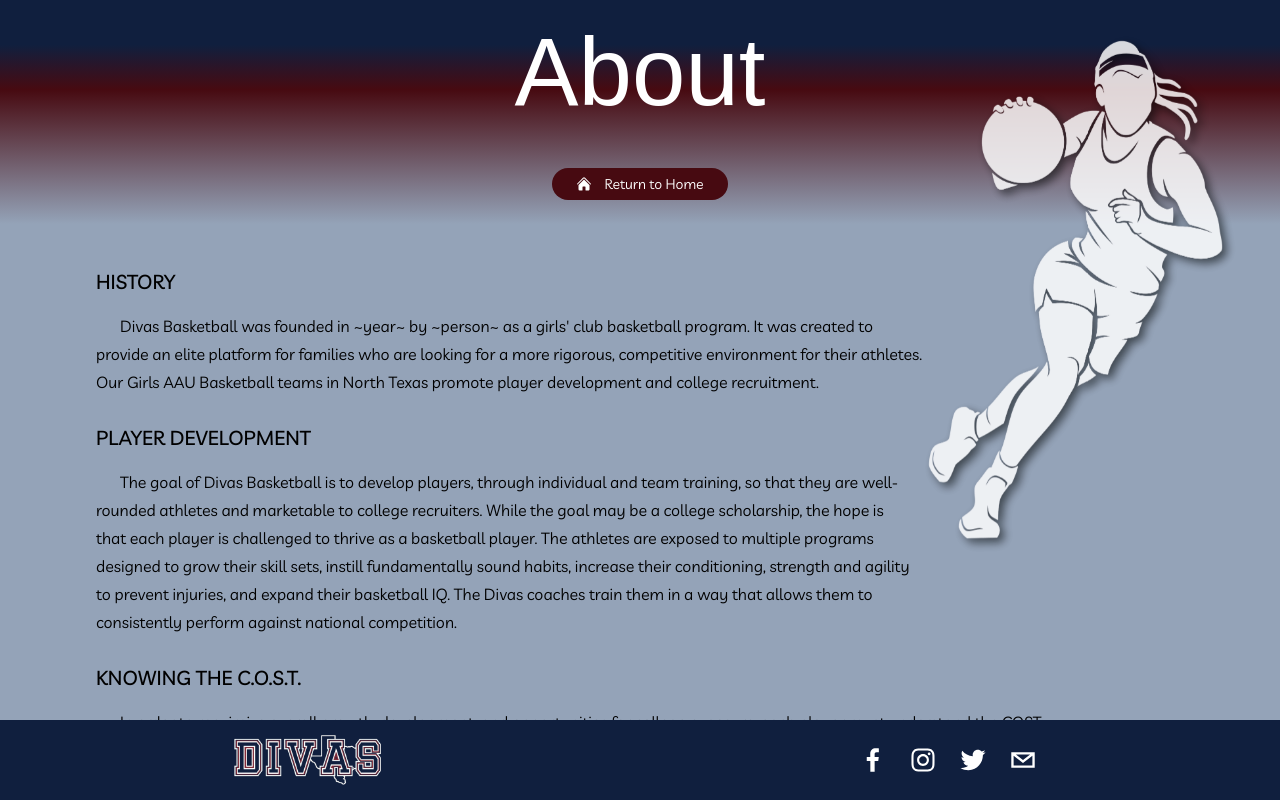
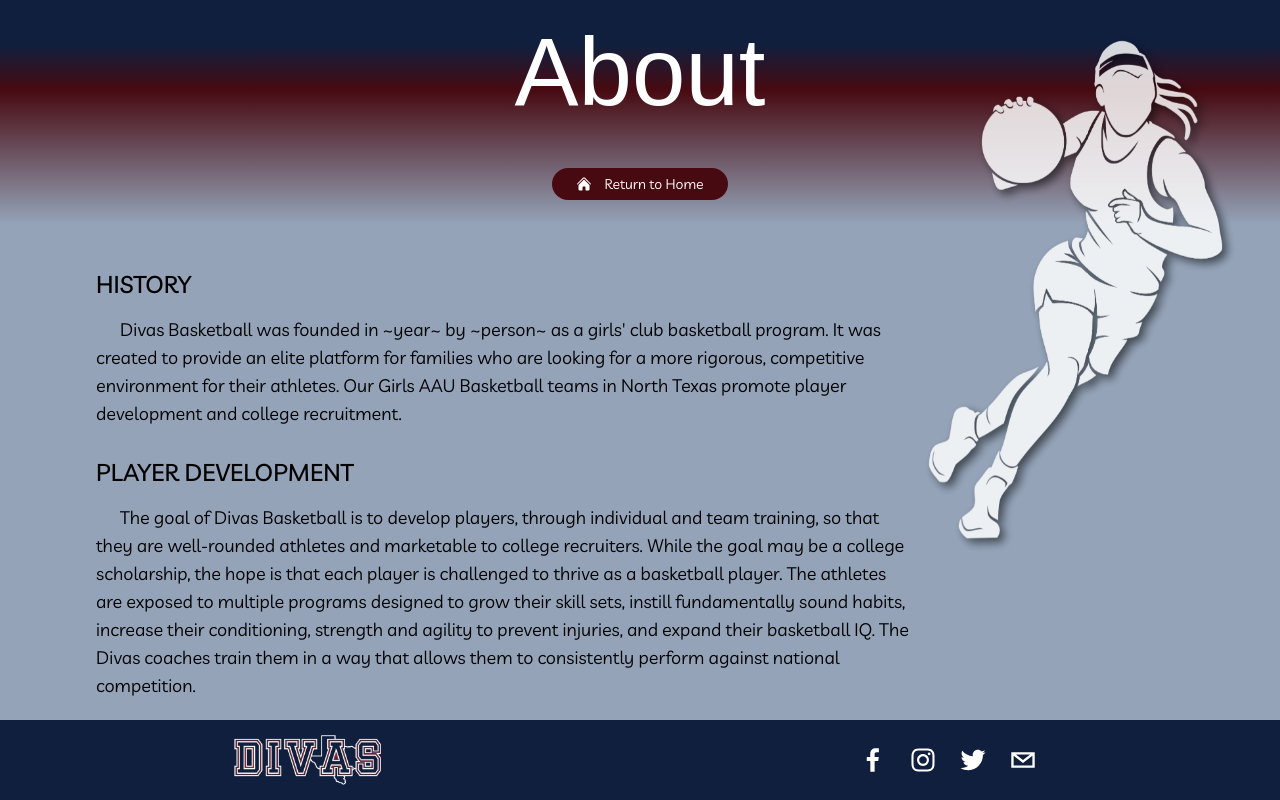
Before and after one commit to DrSLMac/divas_bball, a Next.js app: page /about in a window 1280 px wide. Shown: the top 800 px of the page. Built offline with nearby package versions, Linux system fonts and the light colour scheme; a web font is replaced by a local one.

Commit message:
font edits to about page

```diff
--- a/pages/about.js
+++ b/pages/about.js
@@ -34,36 +34,36 @@ const About = () => {
           '>
 
             <div>
-              <h2 className='text-xl font-medium uppercase pb-2 sm:pb-4'>History</h2>
+              <h2 className='text-xl xl:text-2xl font-medium uppercase pb-2 sm:pb-4'>History</h2>
             </div>
 
             <div>
-              <p className='sm:block indent-6 lg:pr-[20vw]'>
+              <p className='sm:block indent-6 lg:pr-[20vw] xl:text-lg'>
               Divas Basketball was founded in ~year~ by ~person~ as a girls&apos; club basketball program. It was created to provide an elite platform for families who are looking for a more rigorous, competitive environment for their athletes. Our Girls AAU Basketball teams in North Texas promote player development and college recruitment.
               </p>
 
               <br></br>
 
               <div>
-                <h2 className='text-xl font-medium uppercase pb-2 sm:pb-4
+                <h2 className='text-xl xl:text-2xl font-medium uppercase pb-2 sm:pb-4
                 '>Player Development</h2>
               </div>
 
-              <p className='sm:block indent-6 sm:space-y-2 lg:pr-[20vw] xl:pr-[21vw]'>
+              <p className='sm:block indent-6 sm:space-y-2 lg:pr-[20vw] xl:pr-[21vw] xl:text-lg'>
               The goal of Divas Basketball is to develop players, through individual and team training, so that they are well-rounded athletes and marketable to college recruiters. While the goal may be a college scholarship, the hope is that each player is challenged to thrive as a basketball player. The athletes are exposed to multiple programs designed to grow their skill sets, instill fundamentally sound habits, increase their conditioning, strength and agility to prevent injuries, and expand their basketball IQ. The Divas coaches train them in a way that allows them to consistently perform against national competition.
               </p>
 
               <br></br>
 
               <div>
-                <h2 className='text-xl font-medium uppercase pb-2 sm:pb-4'>Knowing the C.O.S.T.</h2>
+                <h2 className='text-xl xl:text-2xl font-medium uppercase pb-2 sm:pb-4'>Knowing the C.O.S.T.</h2>
               </div>
 
-              <p className='indent-6 sm:space-y-4'>
+              <p className='indent-6 sm:space-y-4 xl:text-lg'>
               In order to maximize overall growth, development, and opportunities for college exposure, each player must understand the COST:
               </p>
 
-              <div className='indent-0 px-2 py-1 sm:leading-7'>
+              <div className='indent-0 px-2 py-1 sm:leading-7 xl:text-lg xl:leading-8 xl:px-8'>
                 <p>
                   <span className='font-semibold'>C</span> stands for the commitment required of each athlete
                   <br></br>
```
